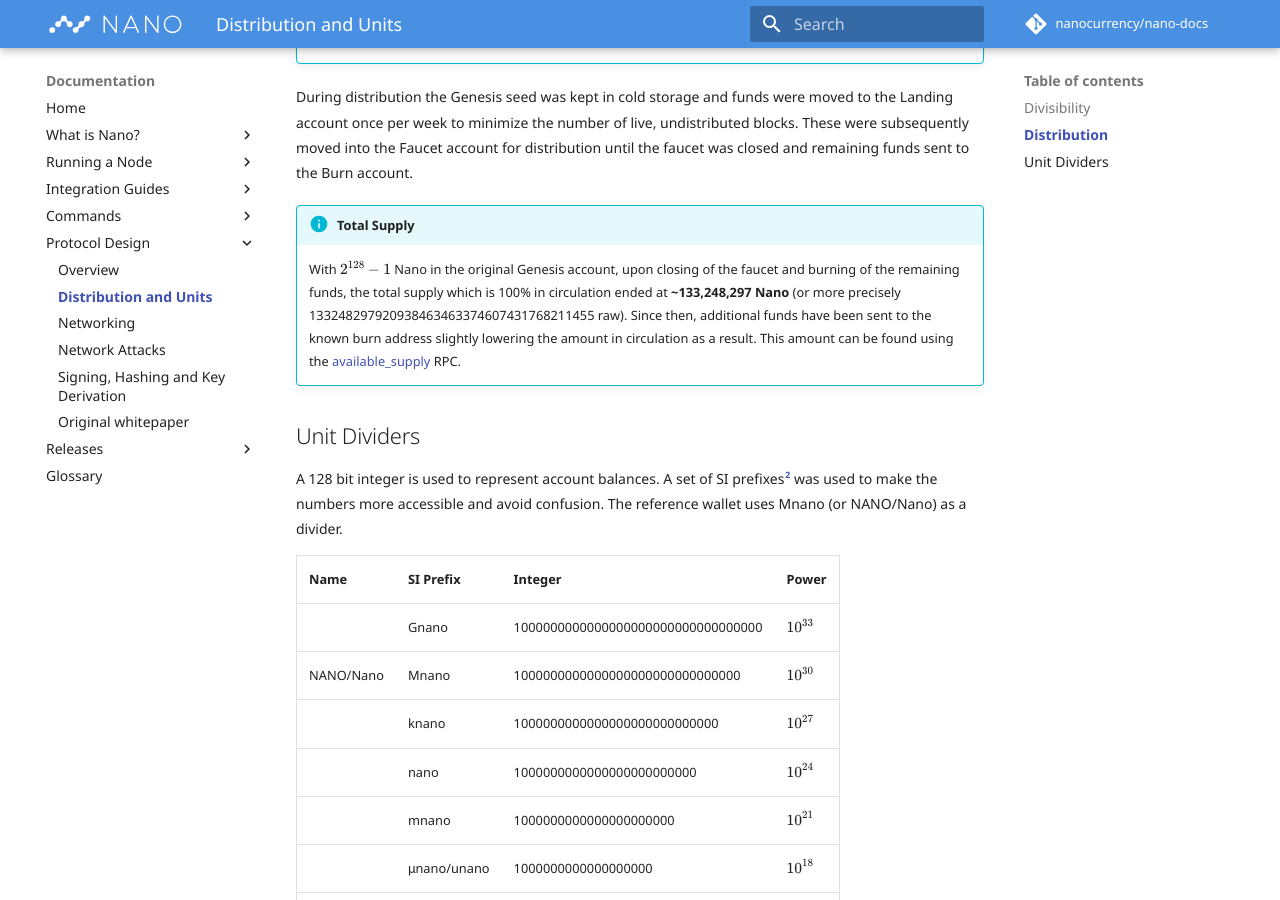
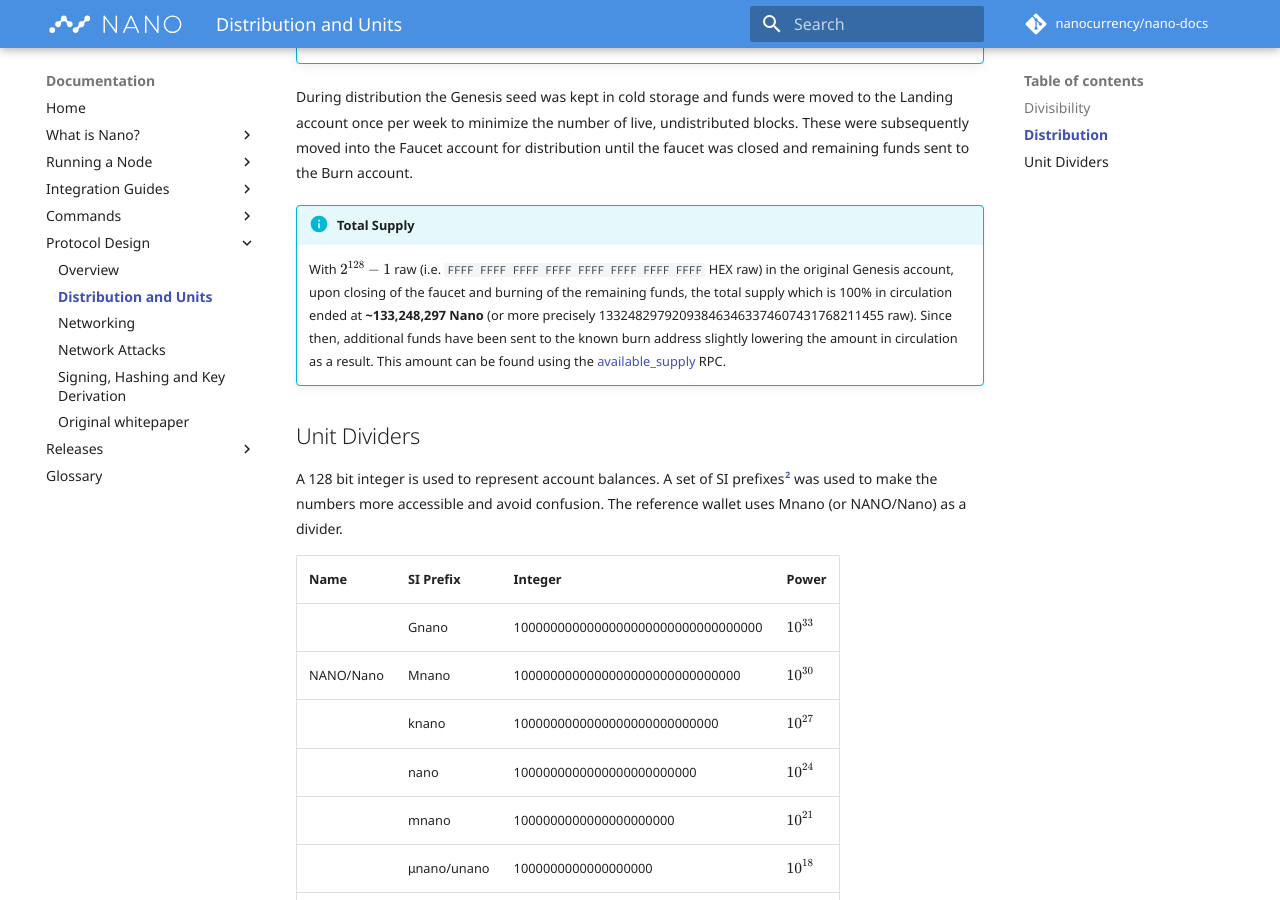
Before and after one commit to nanocurrency/nano-docs, an MkDocs documentation site: the page built from docs/protocol-design/distribution-and-units.md, in a window 1280 px wide and 900 px high, scrolled down 681 px. Built offline with MkDocs 1.6.1 and Material for MkDocs 9.7.7, drawn with Linux system fonts in a browser that asks for light colours; formulas are drawn with MathJax 3; comment, search, counter and statistics services are not loaded.

Commit message:
Genesis coin supply is 2^{128} - 1 raw (#320)

```diff
--- a/docs/protocol-design/distribution-and-units.md
+++ b/docs/protocol-design/distribution-and-units.md
@@ -19,7 +19,7 @@
 During distribution the Genesis seed was kept in cold storage and funds were moved to the Landing account once per week to minimize the number of live, undistributed blocks. These were subsequently moved into the Faucet account for distribution until the faucet was closed and remaining funds sent to the Burn account.
 
 !!! info "Total Supply"
-	With $2^{128} - 1$ Nano in the original Genesis account, upon closing of the faucet and burning of the remaining funds, the total supply which is 100% in circulation ended at **~133,248,297 Nano** (or more precisely 133248297920938463463374607431768211455 raw). Since then, additional funds have been sent to the known burn address slightly lowering the amount in circulation as a result. This amount can be found using the [available_supply](/commands/rpc-protocol/#available_supply) RPC.
+	With $2^{128} - 1$ raw (i.e. `FFFF FFFF FFFF FFFF FFFF FFFF FFFF FFFF` HEX raw) in the original Genesis account, upon closing of the faucet and burning of the remaining funds, the total supply which is 100% in circulation ended at **~133,248,297 Nano** (or more precisely 133248297920938463463374607431768211455 raw). Since then, additional funds have been sent to the known burn address slightly lowering the amount in circulation as a result. This amount can be found using the [available_supply](/commands/rpc-protocol/#available_supply) RPC.
 
 ## Unit Dividers
 A 128 bit integer is used to represent account balances.  A set of SI prefixes[^2] was used to make the numbers more accessible and avoid confusion.  The reference wallet uses Mnano (or NANO/Nano) as a divider.
```
